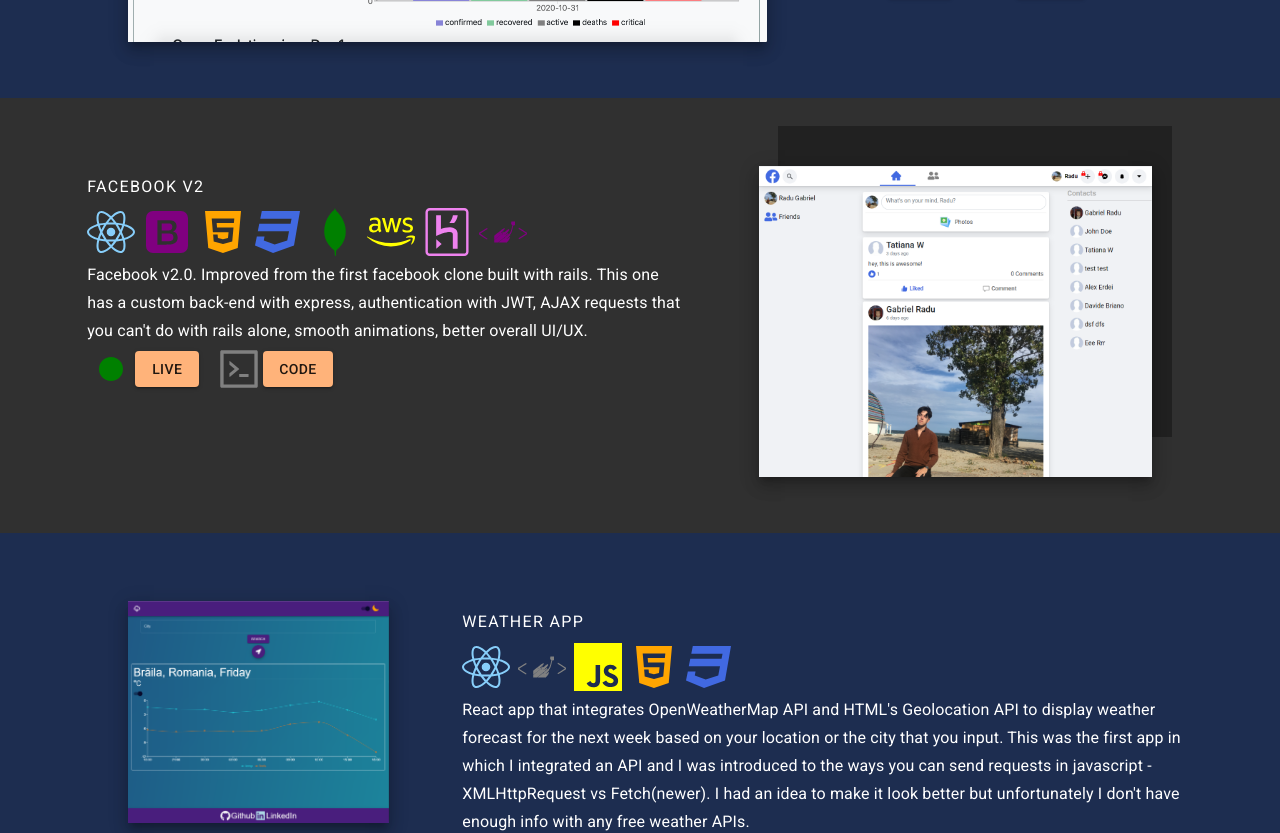
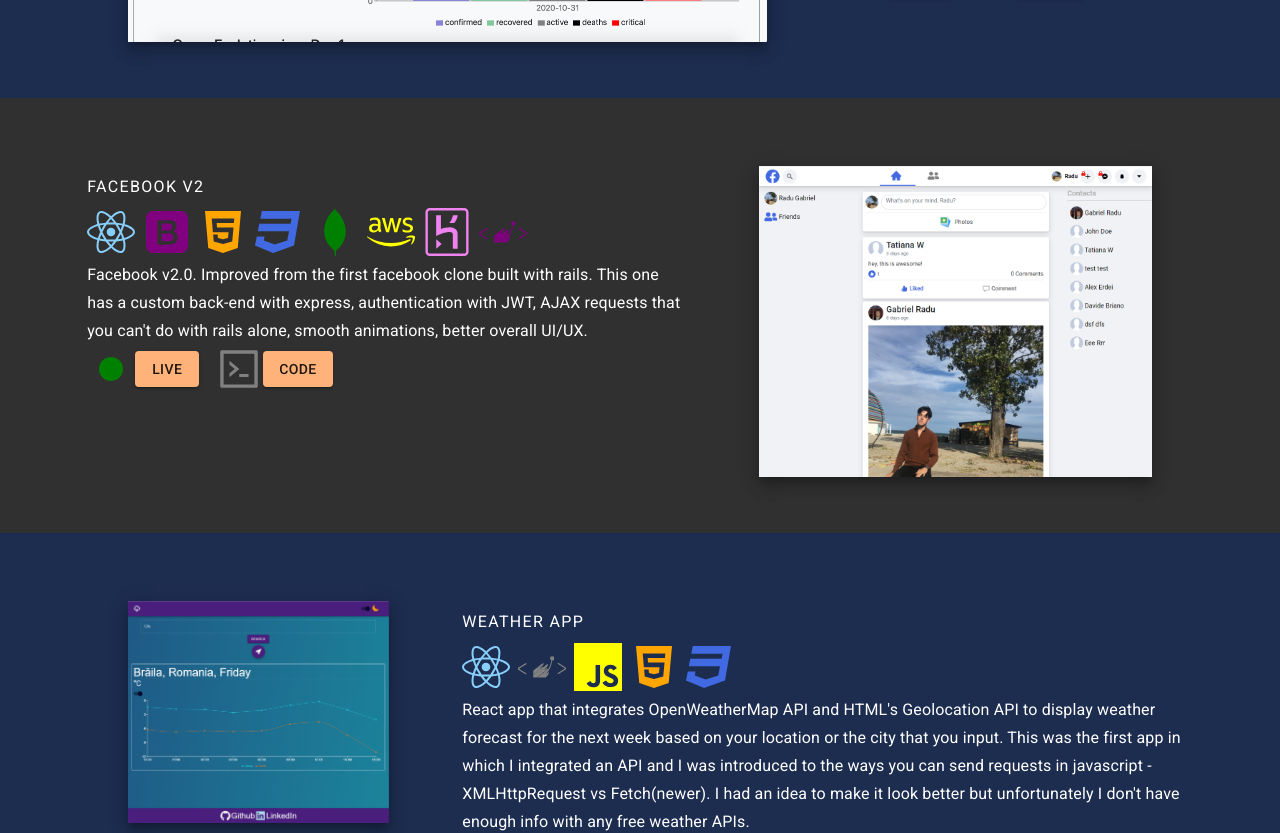
Before and after one commit to irlgabriel/portfolio, a React (Create React App) app: page /#/projects in a window 1280 px wide. Shown: the part 580-1413 px from the top of the page. Built offline with nearby package versions, Linux system fonts and the light colour scheme; a web font is replaced by a local one.

Commit message:
got rid of img backdrops

```diff
--- a/src/components/Project.js
+++ b/src/components/Project.js
@@ -58,16 +58,6 @@ const useStyles = makeStyles((theme) => ({
       order: '1 !important',
     },
   },
-  backdrop: {
-    position: 'absolute',
-    top: 0,
-    right: '-5%',
-    bottom: '0',
-    left: '5%',
-    zIndex: -52,
-    background: 'rgba(25,25,25,.65)',
-    transform: 'translateY(-40px)',
-  },
   linkSection: {
     '& a': {
       textDecoration: 'none',
@@ -106,7 +96,6 @@ export default ({theme, name, images, techIcons, desc, idx, liveURL, codeURL}) =
       <Box className={`${classes.root} slide-up`} ref={ref} p={1}>
         <Grid item className={classes.project}>
           <Box style={{order: idx % 2 === 0 ? 1 : 2}} className={classes.imgContainer}>
-            <Box className={classes.backdrop} />
             <img alt='project' className={classes.img} src={images.src}/>
           </Box>
           <Box style={{order: idx % 2 === 1 ? 1 : 2}} className={classes.desc}>
```
